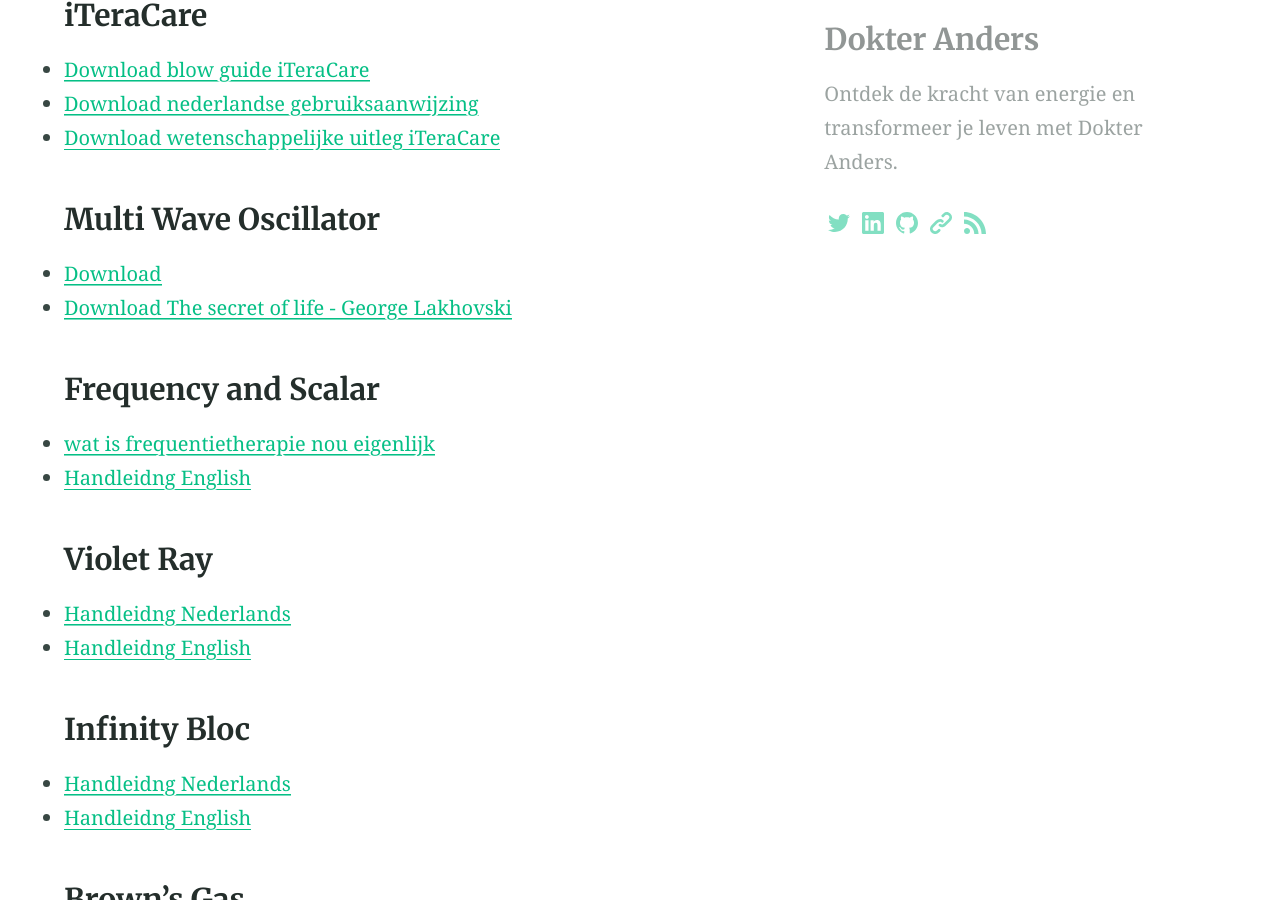
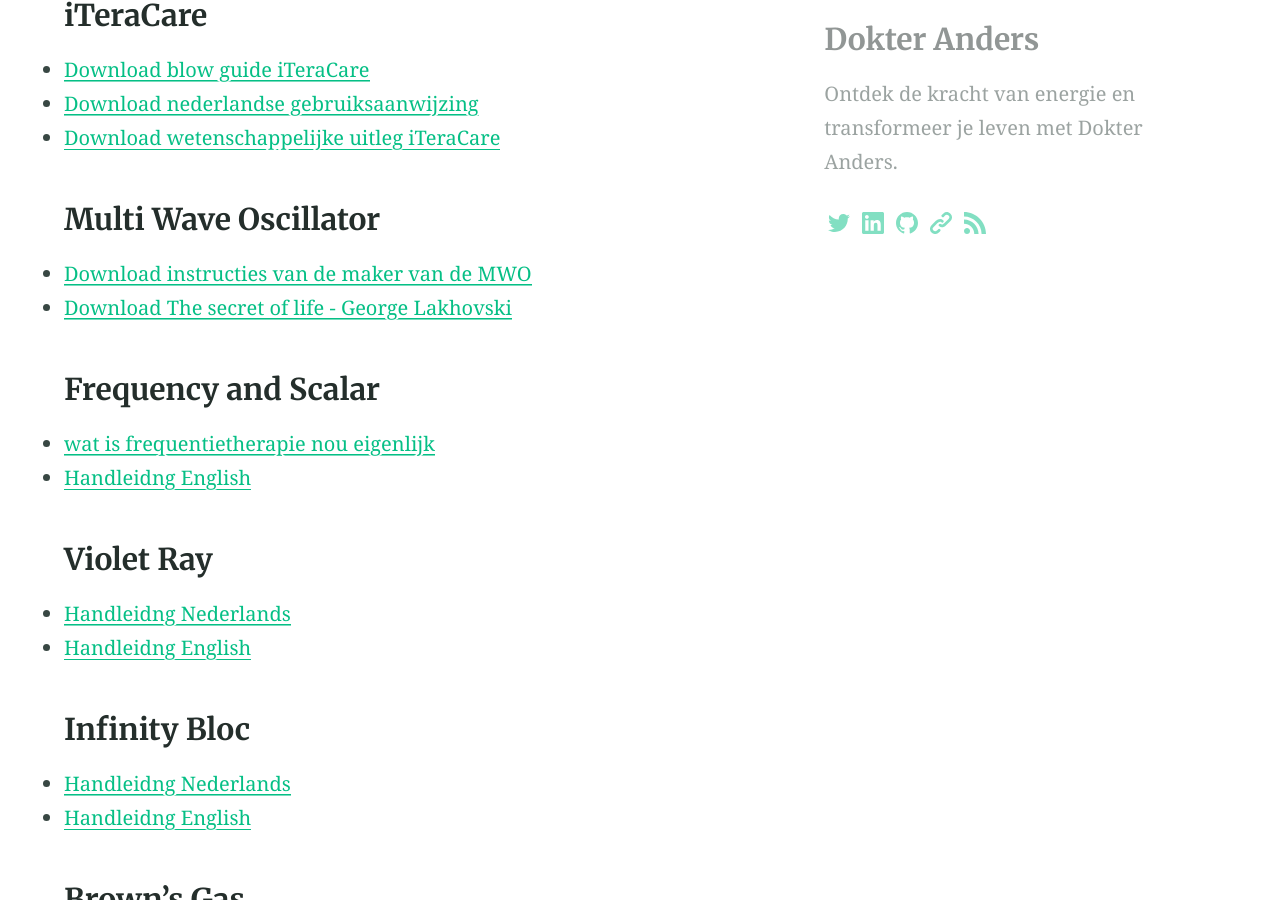
Before and after one commit to dokteranders/dokteranders.com, a Jekyll site: the page built from downloads.md, in a window 1280 px wide and 900 px high, scrolled down 645 px. Built offline with Jekyll 4.4.1, drawn with Linux system fonts in a browser that asks for light colours.

Commit message:
Update downloads.md

```diff
--- a/downloads.md
+++ b/downloads.md
@@ -12,7 +12,7 @@
 - [Download wetenschappelijke uitleg iTeraCare](/downloads/Scientific_Explanation_of_iTeraCare.pdf)
 
 ### Multi Wave Oscillator
-- [Download](https://github.com/dokteranders/dokteranders.com/releases/download/docs/the_lakhovsky_multiwave-oscillator_handbook.pdf)
+- [Download instructies van de maker van de MWO](/downloads/Instructions_for_preparing_for_the_MWO_session.pdf)
 - [Download The secret of life - George Lakhovski](/downloads/THE_SECRET_OF_LIFE_LAKHOVSKY.pdf)
 
 ### Frequency and Scalar
```
